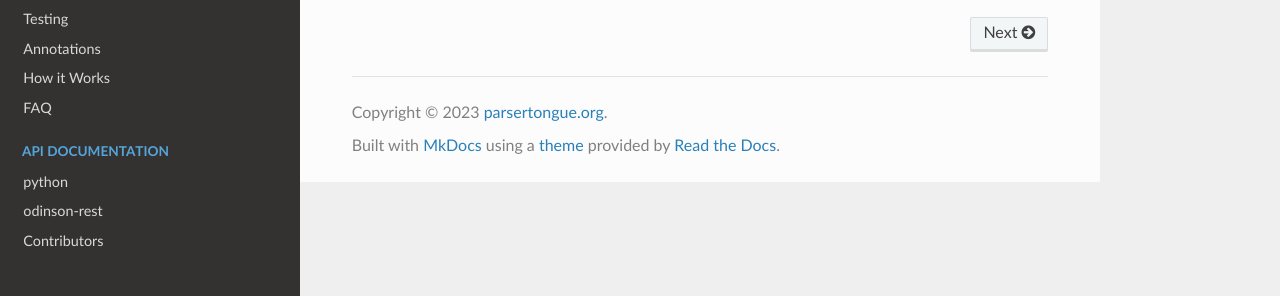
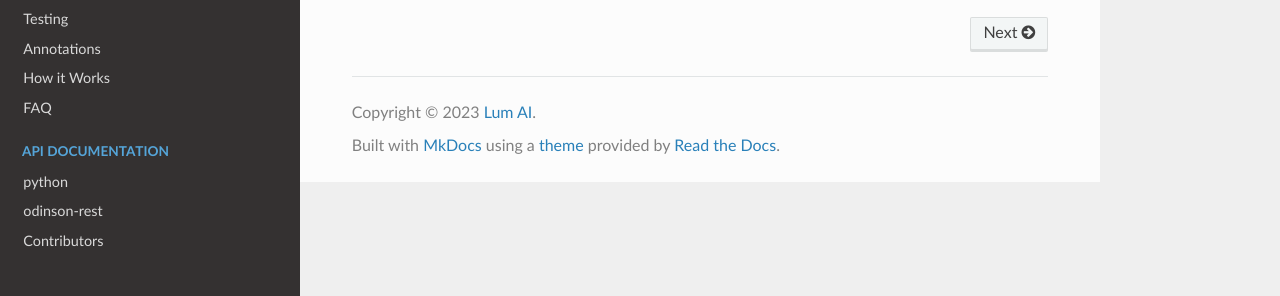
Before and after one commit to lum-ai/odinson-rest, an MkDocs documentation site: the page built from docs/index.md, in a window 1280 px wide. Shown: the part 457-753 px from the top of the page. Built offline with MkDocs 1.6.1, drawn with Linux system fonts in a browser that asks for light colours; nearby versions of some CDN libraries; some of the changed lines change nothing that is shown.

Commit message:
Updates to docs and conf

```diff
--- a/mkdocs.yml
+++ b/mkdocs.yml
@@ -1,9 +1,9 @@
 site_name: odinson-rest
-site_url: https://docs.parsertongue.org/odinson-rest
+site_url: https://lum.ai/odinson-rest/docs/
 site_description: Project documentation with Markdown.
 site_author: Gus Hahn-Powell
 
-repo_url: https://github.com/clu-ling/odinson-rest/
+repo_url: https://github.com/lum-ai/odinson-rest/
 edit_uri: "blob/main/docs/"
 
 theme:
@@ -53,7 +53,7 @@
     - attr_list
     - def_list
 
-copyright: Copyright &copy; 2023 <a href="https://parsertongue.org">parsertongue.org</a>.
+copyright: Copyright &copy; 2023 <a href="https://lum.ai">Lum AI</a>.
 
 plugins:
     - search
```
Also changed, not shown: 2 other files.
